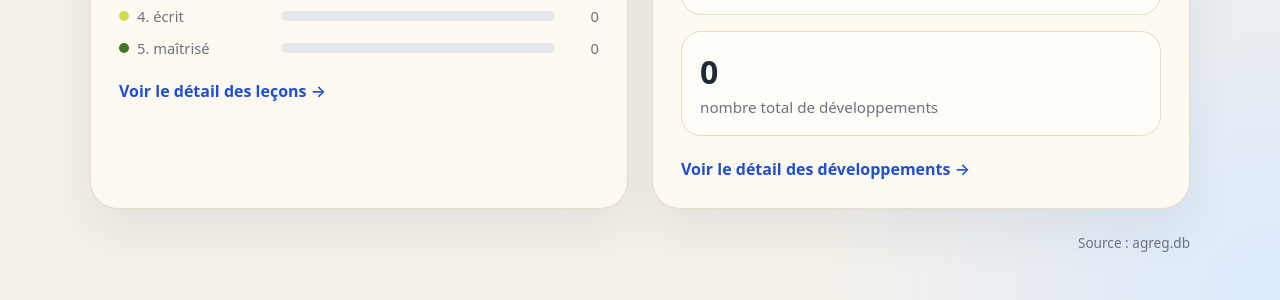
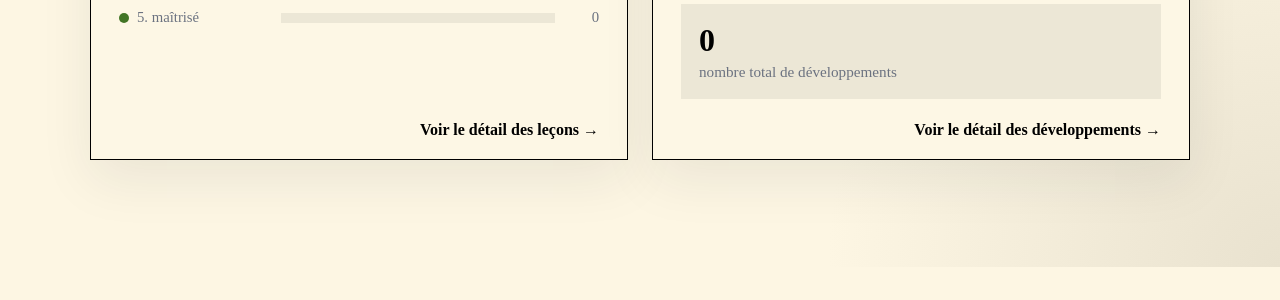
Before and after one commit to csarr/csarr.github.io, a plain HTML site: page index.html in a window 1280 px wide. Shown: the part 533-833 px from the top of the page. After the commit the page ends 800 px from the top, so only its background shows below. Drawn offline with Linux system fonts and the light colour scheme.

Commit message:
esthetique

```diff
--- a/index.html
+++ b/index.html
@@ -7,11 +7,11 @@
 
   <style>
     :root {
-      --bg: #f4f1ea;
-      --card: #fffaf0;
-      --ink: #1f2933;
+      --bg: #fdf6e3;
+      --card: #fdf6e3;
+      --ink: #000;
       --muted: #6b7280;
-      --border: #e5dcc9;
+      --border: #000;
 
       --s1: #9ca3af;
       --s2: #a70a6b;
@@ -27,10 +27,10 @@
     body {
       margin: 0;
       min-height: 100vh;
-      font-family: system-ui, -apple-system, BlinkMacSystemFont, "Segoe UI", sans-serif;
+      font-family: 'Recursive Monospace';
       background:
-        radial-gradient(circle at top left, #fff7d6 0, transparent 35%),
-        radial-gradient(circle at bottom right, #dbeafe 0, transparent 30%),
+        radial-gradient(circle at top left, #e9e2cf 0, transparent 35%),
+        radial-gradient(circle at bottom right, #e9e2cf 0, transparent 30%),
         var(--bg);
       color: var(--ink);
     }
@@ -74,11 +74,13 @@
     .card {
       background: color-mix(in srgb, var(--card) 92%, white);
       border: 1px solid var(--border);
-      border-radius: 28px;
+      border-radius: 0px;
       padding: 28px;
+      padding-bottom: 38px;
       box-shadow:
         0 20px 50px rgba(31, 41, 51, 0.08),
         inset 0 1px 0 rgba(255, 255, 255, 0.8);
+      position: relative;
     }
 
     .card h2 {
@@ -107,16 +109,16 @@
     .progress-track {
       width: 100%;
       height: 16px;
-      border-radius: 999px;
+      border-radius: 0px;
       overflow: hidden;
-      background: #e5e7eb;
+      background: #0001;
       margin-top: 16px;
     }
 
     .progress-fill {
       height: 100%;
       border-radius: inherit;
-      background: linear-gradient(90deg, #f59e0b, #22c55e);
+      background: linear-gradient(90deg, #f59e0b, #427525);
     }
 
     .big-percent {
@@ -156,8 +158,8 @@
 
     .bar-track {
       height: 10px;
-      border-radius: 999px;
-      background: #e5e7eb;
+      border-radius: 0px;
+      background: #0001;
       overflow: hidden;
     }
 
@@ -183,9 +185,12 @@
     }
 
     .card-link a {
-      color: #1d4ed8;
+      color: black;
       text-decoration: none;
       font-weight: 600;
+      position: absolute;
+      bottom: 20px;
+      right: 28px;
     }
 
     .secondary-metrics {
@@ -195,10 +200,9 @@
     }
 
     .mini-card {
-      border: 1px solid var(--border);
-      border-radius: 20px;
+      border-radius: 0px;
       padding: 18px;
-      background: rgba(255, 255, 255, 0.45);
+      background: #0001
     }
 
     .mini-value {
@@ -345,10 +349,6 @@
         </div>
       </article>
     </section>
-
-    <footer>
-      Source : agreg.db
-    </footer>
   </main>
 </body>
 </html>
```
Also changed, not shown: lecons/index.html (+7 -7 lines), lecons/template.html (+7 -7 lines), template.html (+21 -21 lines).
